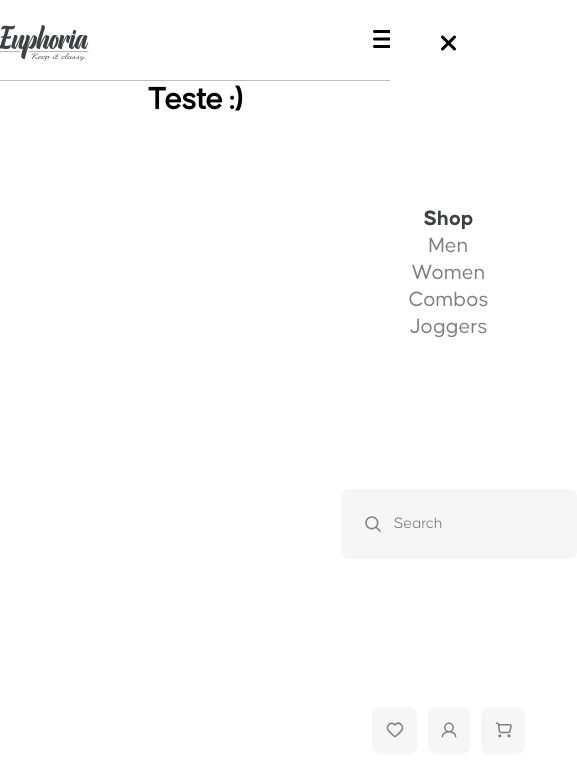
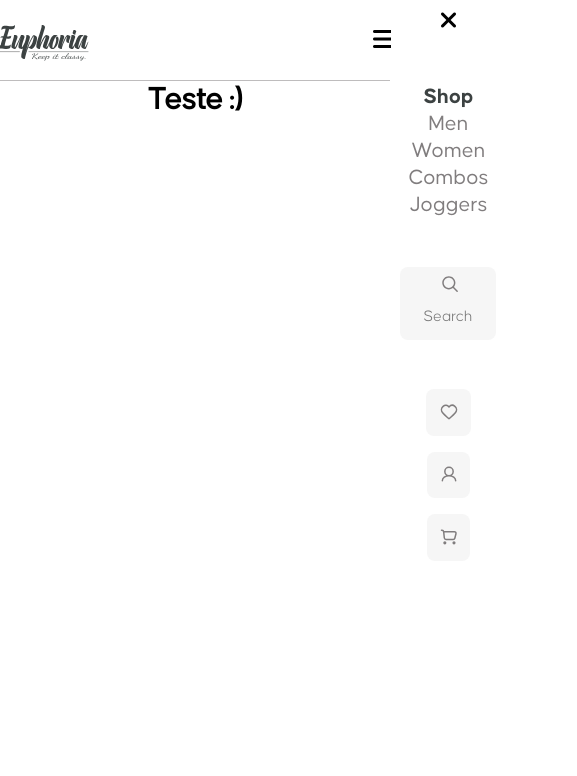
Before and after one commit to 4rthurCoelho/Template-Ecommerce-Euphoria, a website: page index.html in a window 390 px wide. Shown: the whole page, 577 px wide, since content can reach past the window. Drawn offline with nearby package versions, Linux system fonts and the light colour scheme; files that its build step writes are made by us from their sources.

Commit message:
Concluido parte responsiva do cabecalho

```diff
--- a/sass/_header.sass
+++ b/sass/_header.sass
@@ -51,6 +51,7 @@ body
           border-radius: 0.5em
           padding: 0 0 0 1.5em
 
+
           .search-btn
             padding: 0 0.926875em 0 0
 
@@ -63,6 +64,7 @@ body
             border: none
             outline: none
             background-color: #00000000
+            overflow: hidden
 
             &::placeholder
               font-family: 'Causten-Light'
--- a/sass/_media.sass
+++ b/sass/_media.sass
@@ -7,24 +7,61 @@
             margin-left: 80%
 
         .header-content
+            margin-left: 130%
             align-items: center
-            padding: 1em
+            padding: 2% !important
             position: absolute
             flex-direction: column
             top: 0
             background-color: white
             height: 111vh
-            width: 30%
+            width: 29.5vw
             animation-duration: 1s
-            margin-left: 130%
             z-index: 2
+            overflow: hidden
             .res-icon-close
                 display: block
             ul
                 flex-direction: column
             .searchbar
-                margin-left: 20%
+                //margin-right: 10% !important
+                //margin-left: 10%
+                max-width: 100%
                 height: 8%
 
             .misc-btns
-                margin-bottom: 130%
+                margin-bottom: 28em
+
+@media (max-width: 720px)
+    header
+
+        .header-content
+
+            //width: 50vw
+            .misc-btns
+                flex-direction: column
+                margin-bottom: 22em
+                a
+                    margin-bottom: 1em
+
+@media (max-width: 475px)
+    header
+
+        .header-content
+
+            .searchbar
+                .search-btn
+                    padding: .7em 1.5em 0 0 !important
+                .input-field
+                    flex-direction: column
+                .search-input
+                    width: 4.5em
+                    padding: 0 0 0 0
+                    margin: 0 0 0 0
+                    &::placeholder
+
+
+@media (min-width: 981px)
+    header
+        .header-content
+            margin-left: 0 !important
```
